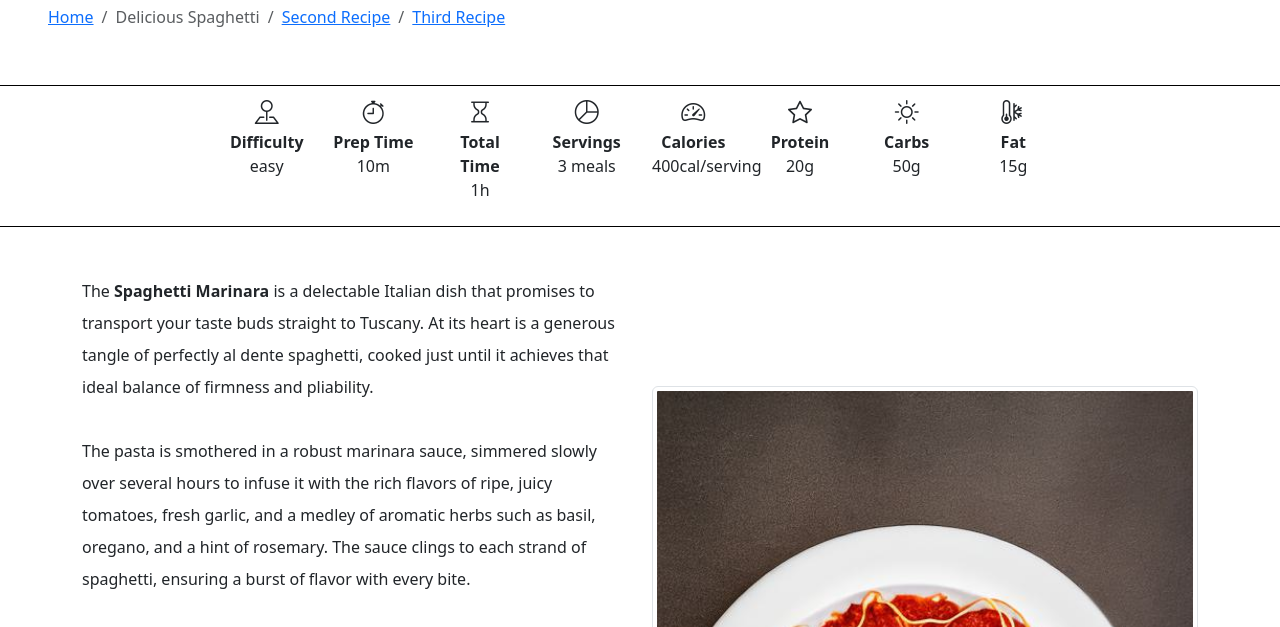
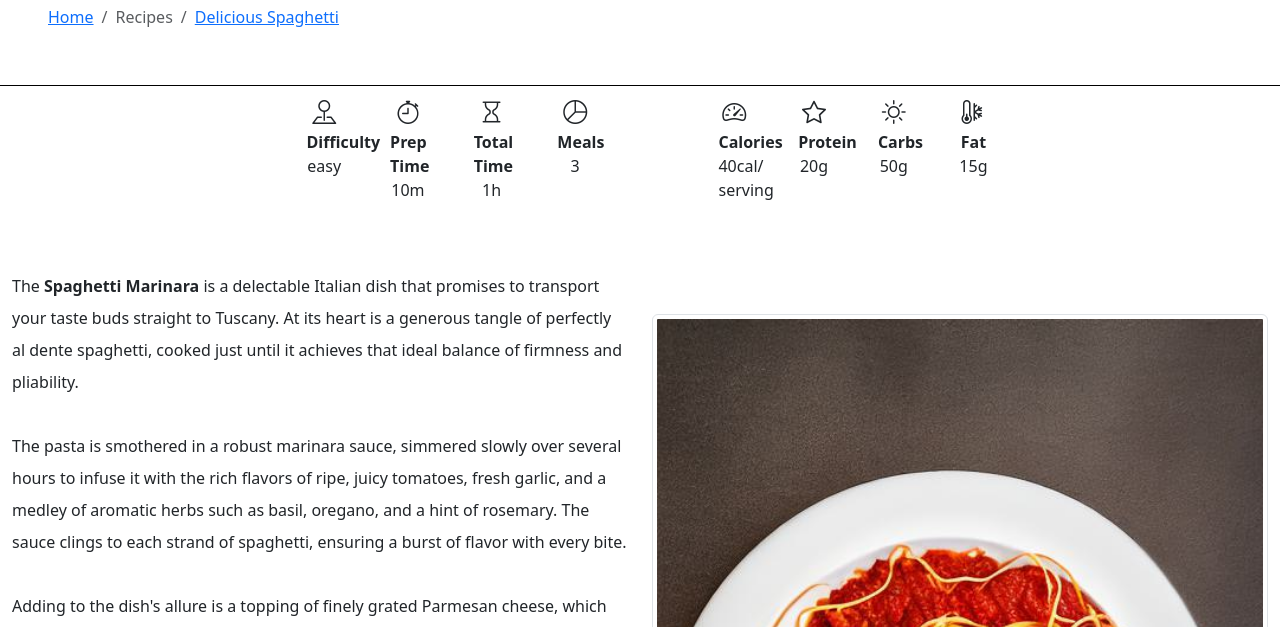
Before and after one commit to kohkohshine/McCoders, a plain HTML site: page Erecipepage.html in a window 1280 px wide. Shown: the part 173-800 px from the top of the page. Drawn offline with nearby package versions, Linux system fonts and the light colour scheme.

Commit message:
Update Erecipepage.html

```diff
--- a/Erecipepage.html
+++ b/Erecipepage.html
@@ -78,9 +78,8 @@
     <nav aria-label="breadcrumb">
         <ol class="breadcrumb mb-2 ms-xl-5">
             <li class="breadcrumb-item"><a href="#">Home</a></li>
-            <li class="breadcrumb-item active" aria-current="page">Delicious Spaghetti</li>
-            <li class="breadcrumb-item"><a href="#">Second Recipe</a></li>
-            <li class="breadcrumb-item"><a href="#">Third Recipe</a></li>
+            <li class="breadcrumb-item active" aria-current="page">Recipes</li>
+            <li class="breadcrumb-item"><a href="#">Delicious Spaghetti</a></li>
         </ol>
     </nav>
     </header>
@@ -88,7 +87,11 @@
     <main>
     <!--Icons Section-->
      <div class="container-fluid pt-5">
-        <div class="row justify-content-center py-2 flex-wrap" style="border-top: 0.05rem solid black; border-bottom: 0.05rem solid black;">
+        <div class="row justify-content-center justify-content-md-center flex-md-row flex-sm-column py-2 flex-wrap" style="border-top: 0.05rem solid black; border-bottom: 0.05rem solid black;">
+
+            <div class="col-8 flex-md-row justify-content-md-center flex-md-nowrap d-flex flex-sm-column flex-wrap justify-content-center">
+
+                <div class="d-flex flex-row justify-content-md-center justify-content-evenly gap-5">
                     <div class="col-1 column text-center">
                         <i class="bi bi-pin-map" style="font-size: 1.5rem;"></i>
                         <p><strong>Difficulty</strong><br>easy</p>
@@ -103,11 +106,14 @@
                     </div>
                     <div class="col-1 column text-center">
                         <i class="bi bi-pie-chart" style="font-size: 1.5rem;"></i>
-                <p><strong>Servings</strong><br>3 meals</p>
+                        <p><strong>Meals</strong><br>3</p>
                     </div>
+                </div>
+
+                <div class="d-flex flex-row justify-content-evenly justify-content-md-center gap-5">
                     <div class="col-1 column text-center">
                         <i class="bi bi-speedometer2" style="font-size: 1.5rem;"></i>
-                <p><strong>Calories</strong><br>400cal/serving</p>
+                        <p><strong>Calories</strong><br>40cal/ serving</p>
                     </div>
                     <div class="col-1 column text-center">
                         <i class="bi bi-star" style="font-size: 1.5rem;"></i>
@@ -122,7 +128,9 @@
                         <p><strong>Fat</strong><br>15g</p>
                     </div>
                 </div>
+
             </div>
+
 
     <!-- Picture Section-->
     <div class="container text-start pt-5">
```
Lines whose indentation alone changed are shown as unchanged.
